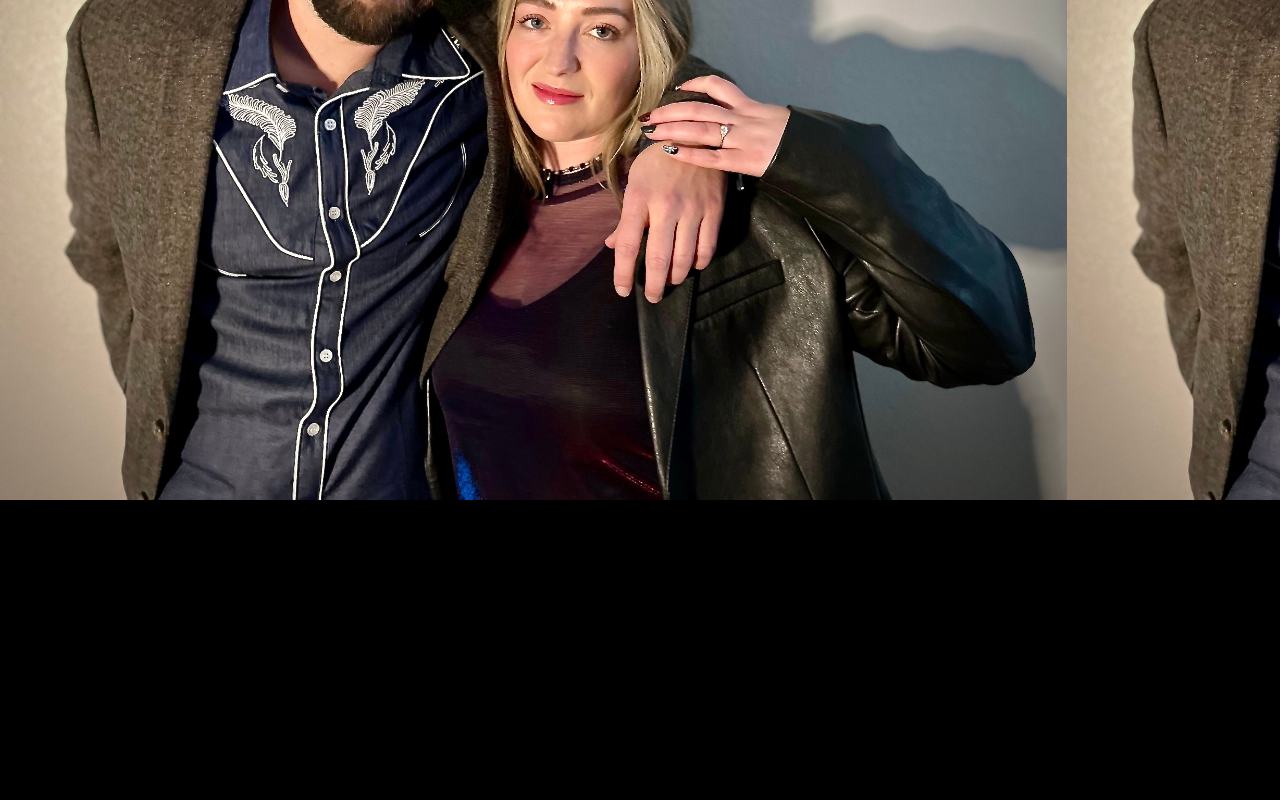
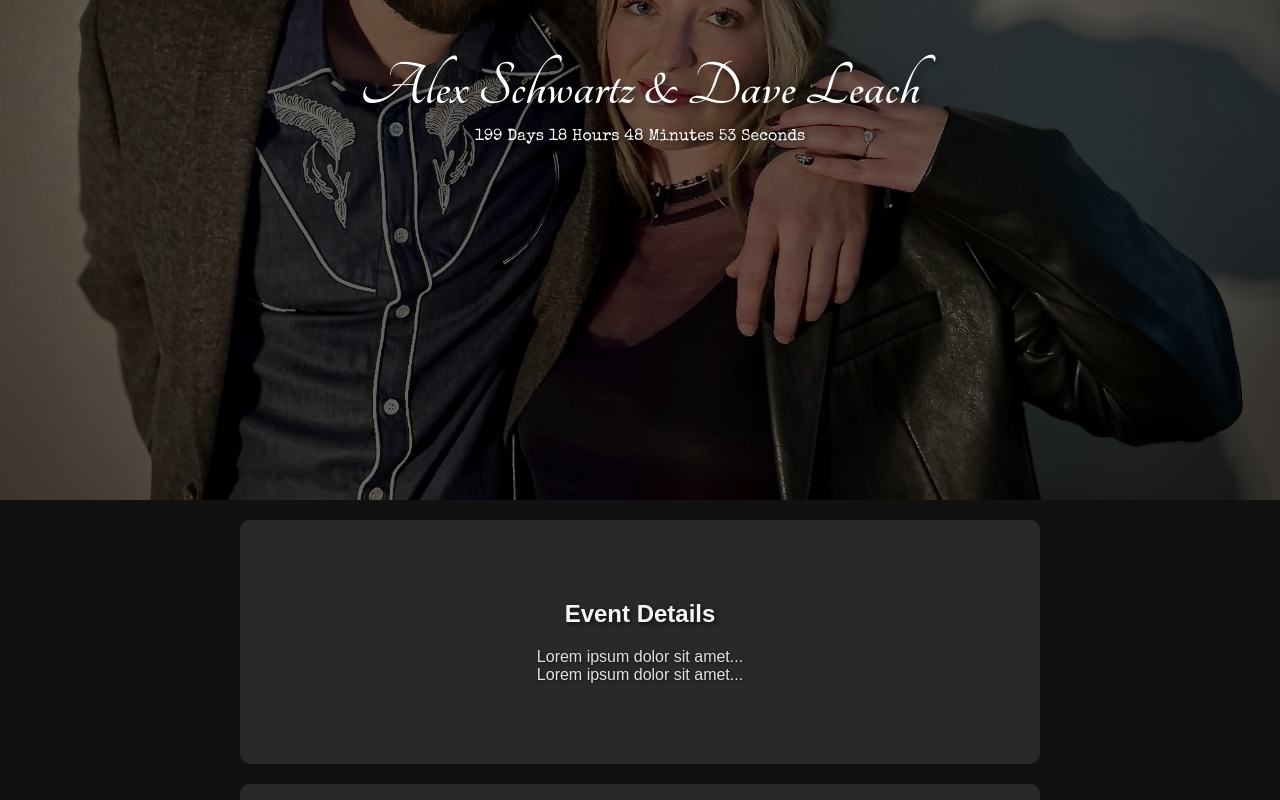
Before and after one commit to davidleach724/alex-and-dave, a React (Create React App) app: page / in a window 1280 px wide. Shown: the part 300-1100 px from the top of the page. Before the commit the page ends 800 px from the top, so only its background shows below. Built offline with nearby package versions, Linux system fonts and the light colour scheme.

Commit message:
Revamp layout

```diff
--- a/package.json
+++ b/package.json
@@ -6,9 +6,11 @@
   "dependencies": {
     "cra-template": "1.2.0",
     "react": "^19.0.0",
+    "react-countdown": "^2.3.6",
     "react-dom": "^19.0.0",
     "react-router-dom": "^7.1.5",
-    "react-scripts": "5.0.1"
+    "react-scripts": "5.0.1",
+    "react-scroll": "^1.9.3"
   },
   "scripts": {
     "start": "react-scripts start",
--- a/src/App.css
+++ b/src/App.css
@@ -1,38 +1,169 @@
-.App {
-  text-align: center;
+@import url('https://fonts.googleapis.com/css2?family=Tangerine:wght@400;700&family=Special+Elite&display=swap');
+
+/* General Styles */
+body {
+  font-family: Arial, sans-serif;
+  margin: 0;
+  padding: 0;
+  scroll-behavior: smooth;
+  background-color: #111;
+  color: white;
 }
 
-.App-logo {
-  height: 40vmin;
-  pointer-events: none;
+/* Navbar */
+.navbar {
+  position: fixed;
+  top: -100px; /* Start hidden */
+  left: 0;
+  width: 100%;
+  background: rgba(0, 0, 0, 0.8);
+  color: white;
+  text-align: left;
+  z-index: 1000;
+  transition: top 0.5s ease-in-out;
 }
 
-@media (prefers-reduced-motion: no-preference) {
-  .App-logo {
-    animation: App-logo-spin infinite 20s linear;
+.navbar.slide-in {
+  top: 0;
+}
+
+.navbar.slide-out {
+  top: -100px;
+}
+
+.navbar ul {
+  list-style: none;
+  padding: 0;
+  margin: 0;
+  display: flex;
+  flex-direction: column;
+  position: absolute;
+  top: 50px;
+  left: 0;
+  width: 100%;
+  background: rgba(0, 0, 0, 0.9);
+  text-align: left;
+  visibility: hidden;
+  transition: visibility 0.5s ease-in-out, opacity 0.5s ease-in-out;
+  opacity: 0;
+}
+
+.navbar ul.show {
+  visibility: visible;
+  opacity: 1;
+}
+
+/* Desktop Navbar Layout */
+@media screen and (min-width: 769px) {
+  .navbar ul {
+    position: static;
+    display: flex;
+    flex-direction: row;
+    justify-content: center;
+    background: transparent;
+    opacity: 1;
+    visibility: visible;
   }
 }
 
-.App-header {
-  background-color: #282c34;
-  min-height: 100vh;
+.navbar a {
+  color: white;
+  text-decoration: none;
+  font-size: 18px;
+  padding: 10px 20px;
+  display: block;
+}
+
+/* Mobile Navbar */
+.menu-icon {
+  display: none;
+  cursor: pointer;
+  position: absolute;
+  top: 15px;
+  right: 20px;
+  font-size: 24px;
+}
+
+@media screen and (max-width: 768px) {
+  .menu-icon {
+    display: block;
+  }
+}
+
+/* Hero Section */
+.hero {
+  position: relative;
+  height: 100vh;
+  background: url('profile pic.jpeg') center/cover no-repeat;
+  display: flex;
+  align-items: center;
+  justify-content: center;
+  text-align: center;
+  color: white;
+}
+
+.overlay {
+  position: absolute;
+  top: 0;
+  left: 0;
+  width: 100%;
+  height: 100%;
+  background: rgba(0, 0, 0, 0.6);
   display: flex;
   flex-direction: column;
   align-items: center;
   justify-content: center;
-  font-size: calc(10px + 2vmin);
-  color: white;
+  padding: 20px;
 }
 
-.App-link {
-  color: #61dafb;
+.overlay h1 {
+  font-family: 'Tangerine', cursive;
+  font-size: 4rem;
+  font-weight: 700;
+  text-shadow: 4px 4px 6px rgba(0, 0, 0, 0.6);
 }
 
-@keyframes App-logo-spin {
-  from {
-    transform: rotate(0deg);
-  }
-  to {
-    transform: rotate(360deg);
-  }
+/* Countdown Timer */
+.countdown {
+  font-family: 'Special Elite', cursive;
+  font-size: 1rem;
+  text-shadow: 2px 2px 4px rgba(0, 0, 0, 0.6);
+  margin-top: 10px;
 }
+
+/* Sections */
+section {
+  padding: 80px 20px;
+  text-align: center;
+  background: rgba(255, 255, 255, 0.1);
+  margin: 20px auto;
+  border-radius: 10px;
+  width: 90%;
+  max-width: 800px;
+}
+
+h2 {
+  margin-bottom: 20px;
+  color: #f5f5f5;
+  text-shadow: 2px 2px 4px rgba(0, 0, 0, 0.7);
+}
+
+p {
+  color: #e0e0e0;
+  text-shadow: 1px 1px 3px rgba(0, 0, 0, 0.6);
+}
+
+/* RSVP Button */
+button {
+  background: #007bff;
+  color: white;
+  border: none;
+  padding: 10px 15px;
+  font-size: 16px;
+  cursor: pointer;
+  border-radius: 5px;
+}
+
+button:hover {
+  background: #0056b3;
+}
--- a/src/App.js
+++ b/src/App.js
@@ -1,18 +1,155 @@
+import React, { useState, useEffect } from "react";
+import { Link } from "react-scroll";
+import Countdown from "react-countdown";
 import "./App.css";
-import profilepic from "./profilepic.jpeg";
+
+const renderer = ({ days, hours, minutes, seconds }) => {
+  return (
+    <span>
+      {days} Days {hours} Hours {minutes} Minutes {seconds} Seconds
+    </span>
+  );
+};
 
 const App = () => {
-  const backgroundStyle = {
-    backgroundImage: `url(${profilepic})`,
-    backgroundRepeat: "repeat",
-    backgroundSize: "contain",
-    backgroundPosition: "top left",
-    width: "100vw",
-    height: "100vh",
-    position: "absolute",
-  };
+  const [showNav, setShowNav] = useState(true);
+  const [menuOpen, setMenuOpen] = useState(false);
+  let lastScrollY = window.scrollY;
 
-  return <main style={backgroundStyle} />;
+  useEffect(() => {
+    const handleScroll = () => {
+      if (window.scrollY < lastScrollY) {
+        setShowNav(true);
+      } else {
+        setShowNav(false);
+      }
+      lastScrollY = window.scrollY;
+    };
+    window.addEventListener("scroll", handleScroll);
+    return () => window.removeEventListener("scroll", handleScroll);
+  }, []);
+
+  return (
+    <div>
+      {/* Navbar */}
+      <nav className={`navbar ${showNav ? "slide-in" : "slide-out"}`}>
+        <div className="menu-icon" onClick={() => setMenuOpen(!menuOpen)}>
+          ☰
+        </div>
+        <ul
+          className={`${
+            menuOpen || window.innerWidth > 768 ? "show desktop-menu" : ""
+          }`}
+        >
+          <li>
+            <Link
+              to="home"
+              smooth={true}
+              duration={500}
+              onClick={() => {
+                setMenuOpen(false);
+                window.scrollTo({ top: 0, behavior: "smooth" });
+              }}
+            >
+              Home
+            </Link>
+          </li>
+
+          <li>
+            <Link
+              to="event-details"
+              smooth={true}
+              duration={500}
+              onClick={() => setMenuOpen(false)}
+            >
+              Event Details
+            </Link>
+          </li>
+          <li>
+            <Link
+              to="weekend"
+              smooth={true}
+              duration={500}
+              onClick={() => setMenuOpen(false)}
+            >
+              Planning Your Weekend
+            </Link>
+          </li>
+          <li>
+            <Link
+              to="registry"
+              smooth={true}
+              duration={500}
+              onClick={() => setMenuOpen(false)}
+            >
+              Registry
+            </Link>
+          </li>
+          <li>
+            <Link
+              to="rsvp"
+              smooth={true}
+              duration={500}
+              onClick={() => setMenuOpen(false)}
+            >
+              RSVP
+            </Link>
+          </li>
+        </ul>
+      </nav>
+
+      {/* Hero Section with Carousel */}
+      <header className="hero">
+        <div className="overlay">
+          <h1>Alex Schwartz & Dave Leach</h1>
+          <div className="countdown">
+            <Countdown
+              date={new Date("2025-08-30T16:00:00-06:00")}
+              renderer={renderer}
+            />
+          </div>
+        </div>
+      </header>
+
+      {/* Sections */}
+      <section id="event-details">
+        <h2>Event Details</h2>
+        <p>Lorem ipsum dolor sit amet...</p>
+        <p>Lorem ipsum dolor sit amet...</p>
+      </section>
+
+      <section id="weekend">
+        <h2>Planning Your Weekend</h2>
+        <ul>
+          <li>
+            <a href="https://maps.google.com" target="_blank">
+              Restaurant 1
+            </a>
+          </li>
+          <li>
+            <a href="https://maps.google.com" target="_blank">
+              Hike 1
+            </a>
+          </li>
+        </ul>
+      </section>
+
+      <section id="registry">
+        <h2>Registry</h2>
+        <p>Coming soon...</p>
+      </section>
+
+      <section id="rsvp">
+        <h2>RSVP</h2>
+        <p>
+          Text us at:{" "}
+          <button onClick={() => navigator.clipboard.writeText("123-456-7890")}>
+            Copy Number
+          </button>
+        </p>
+      </section>
+    </div>
+  );
 };
 
 export default App;
--- a/src/index.css
+++ b/src/index.css
@@ -5,9 +5,11 @@
 }
 
 body {
-  background-color: black; /* Optional: Keep black as a fallback */
-  overflow: hidden;
+  background-color: black;
+  overflow-x: hidden; /* Prevents horizontal scroll but allows vertical */
+  overflow-y: auto;   /* Enables vertical scrolling */
 }
+
 
 main {
   display: flex;
```
Also changed, not shown: src/profile pic.jpeg (renamed from src/profilepic.jpeg), 1 other file (tests, documents, lock files or other folders).
